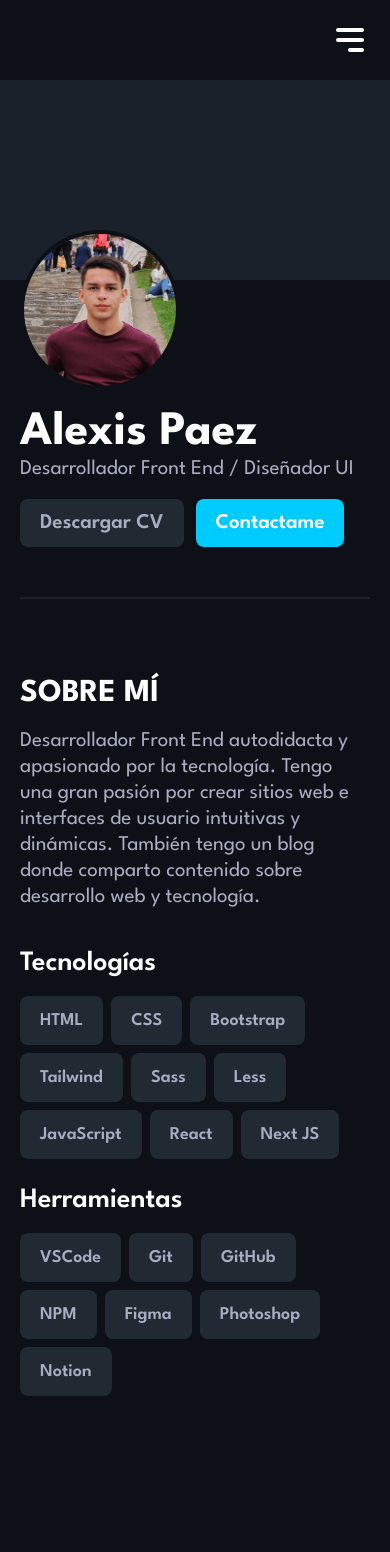
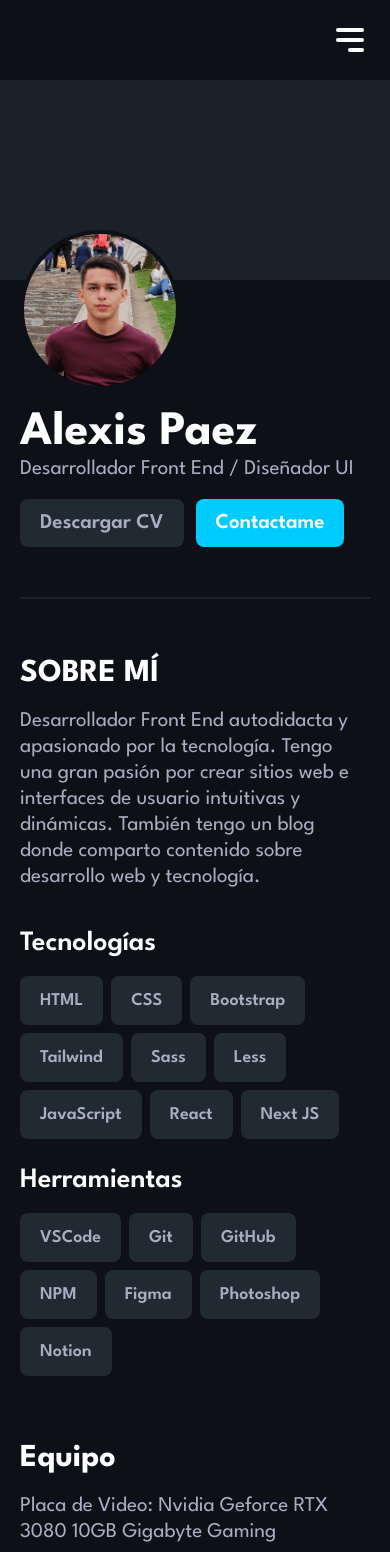
Before and after one commit to AlexisPaez11/website, a React (Create React App) app: page /About in a window 390 px wide. Shown: the top 1552 px of the page. Built offline with nearby package versions, Linux system fonts and the light colour scheme; a web font is replaced by a local one.

Commit message:
about me padding responsive

```diff
--- a/src/index.css
+++ b/src/index.css
@@ -1113,9 +1113,15 @@ footer {
     .aboutInfo-container {
         gap: 2rem;
     }
+    .about .aboutMe-section {
+        padding: 6rem 6rem 3rem;
+    }
+    .about .workspace-section {
+        padding: 3rem 6rem 6rem;
+    }
 }
 @media screen and (max-width: 600px) {
-    section, .header-section, .about .aboutMe-section, .about .workspace-section {
+    section, .header-section  {
         padding: 8rem 2rem;
     }
     hr {
@@ -1249,8 +1255,11 @@ footer {
     .aboutInfo {
         padding: 0 2rem;
     }
-    .about .workspace-section{
-        padding: 8rem 2rem 6rem 2rem;
+    .about .aboutMe-section {
+        padding: 6rem 2rem 3rem;
+    }
+    .about .workspace-section {
+        padding: 3rem 2rem 6rem;
     }
     .workspace-container div div img {
         max-width: none;
```
